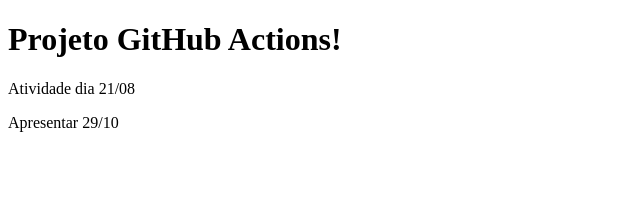
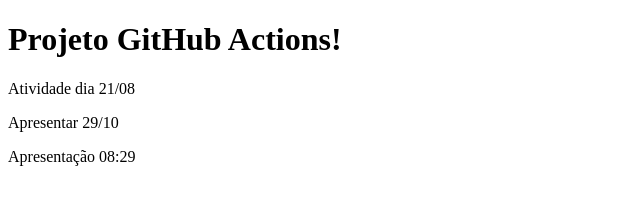
Before and after one commit to Augusto0511/Projeto, a plain HTML site: page index.html in a window 1280 px wide. Shown: the whole page, without its empty margins (0-640 px from the left). Drawn offline with Linux system fonts and the light colour scheme.

Commit message:
deploy: a0338ac6921e24967e3a609acae3ba146ac4c128

```diff
--- a/index.html
+++ b/index.html
@@ -11,6 +11,7 @@
     <h1>Projeto GitHub Actions!</h1>
     <p>Atividade dia 21/08</p>
     <p>Apresentar 29/10</p>
+    <p>Apresentação 08:29</p>
   </main>
 </body>
 </html>
```
